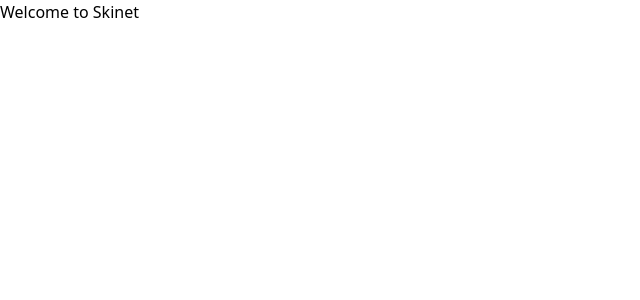
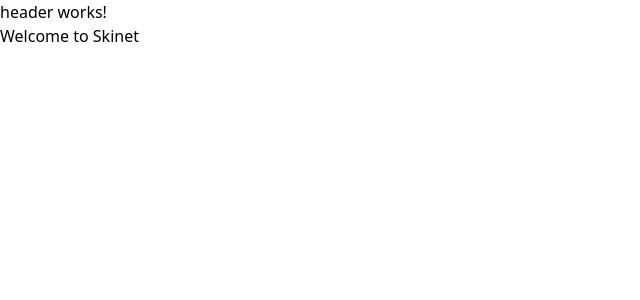
Before and after one commit to sarthak-p/Skinet, an Angular app in the folder client/: page / in a window 1280 px wide. Shown: the top 300 px of the page, without its empty margins (0-640 px from the left). Built offline with nearby package versions, Linux system fonts and the light colour scheme.

Commit message:
Set up the folder structure and created components

```diff
--- a/client/src/app/app.component.html
+++ b/client/src/app/app.component.html
@@ -1 +1,3 @@
-<h1 class="text-3xl font-bold underline">Welcome to {{title}}</h1>
+<app-header></app-header>
+
+<h2 class="text-3xl font-bold underline">Welcome to {{title}}</h2>
--- a/client/src/app/app.component.ts
+++ b/client/src/app/app.component.ts
@@ -1,10 +1,11 @@
 import { Component } from '@angular/core';
 import { RouterOutlet } from '@angular/router';
+import { HeaderComponent } from "./layout/header/header.component";
 
 @Component({
   selector: 'app-root',
   standalone: true,
-  imports: [RouterOutlet],
+  imports: [RouterOutlet, HeaderComponent],
   templateUrl: './app.component.html',
   styleUrl: './app.component.scss'
 })
--- /dev/null
+++ b/client/src/app/layout/header/header.component.html
@@ -0,0 +1 @@
+<p>header works!</p>
```
Also changed, not shown: client/src/app/layout/header/header.component.ts (added, +12 -0 lines), client/src/app/layout/header/header.component.scss (added).
